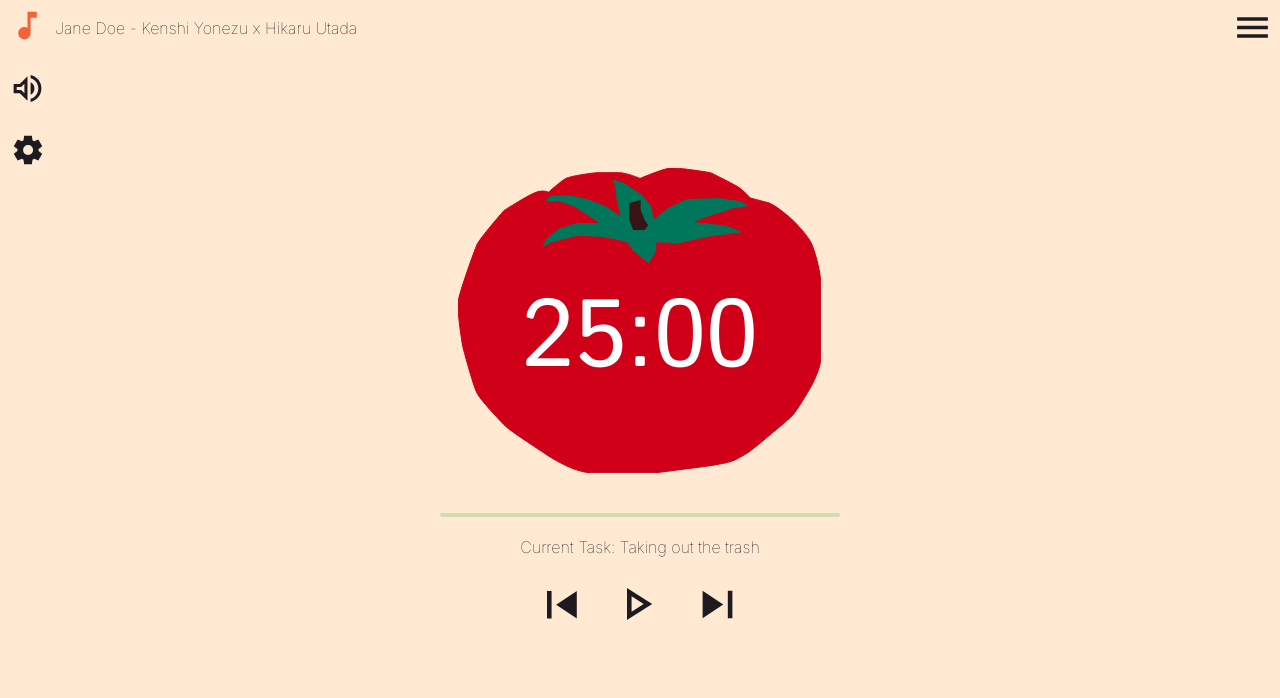
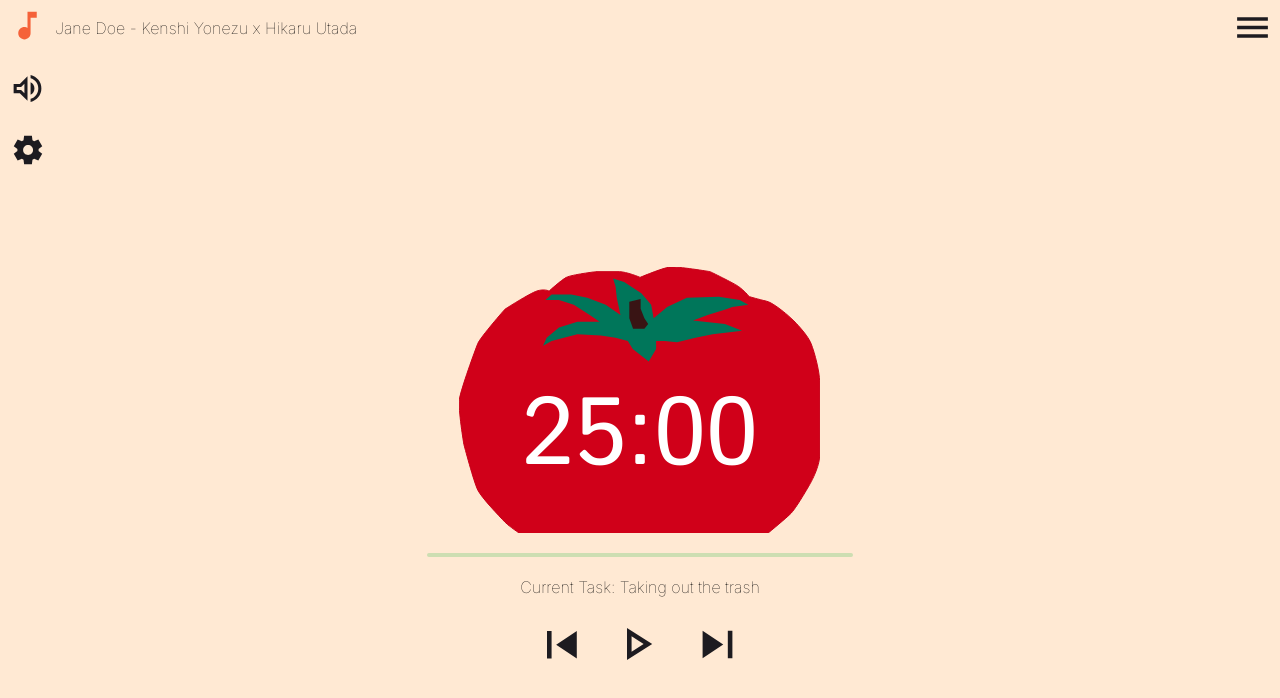
Before and after one commit to Judygubb/Pomodoro, a React (Vite) app in the folder frontend/: page / in a window 1280 px wide. Shown: the top 698 px of the page. Built offline with nearby package versions, Linux system fonts and the light colour scheme; no server answers.

Commit message:
fix: middle container layout

```diff
--- a/frontend/src/css/middle_container.css
+++ b/frontend/src/css/middle_container.css
@@ -1,3 +1,9 @@
+.middle-container {
+  display: grid;
+  grid-template-rows: repeat(3, 1fr); /* Creates 3 rows of equal height */
+  height: 100vh;
+}
+
 .pomodoro-container {
   display: flex;
   flex-direction: column;
@@ -10,14 +16,15 @@
 .tomato {
   transition: all 0.2s ease;
   position: relative;
-  width: 363px;
-  height: 305px;
+  width: 100%;
+  height: auto;
   background: url('/icons/tomato.svg') no-repeat center;
   background-size: contain;
   display: flex;
   align-items: center;
   justify-content: center;
-  margin-bottom: 20px;
+  margin-left: auto;
+  margin-right: auto;
 }
 
 .tomato.break {
@@ -41,12 +48,20 @@
   margin-top: 100px;
 }
 
-.progress-bar-container {
-  width: 400px;
+.control-container {
+  width: 100%px;
+  height: auto;
+  padding: 0;
+  display: flex;
+  flex-direction: column;
+  align-items: center;
+}
+
+.progress-bar {
+  width: 100%;
   height: 4px;
   background-color: #CDDEB2;
   border-radius: 2px;
-  overflow: hidden;
   margin: 20px 0;
 }
 
--- a/frontend/src/views/mainView.jsx
+++ b/frontend/src/views/mainView.jsx
@@ -38,8 +38,9 @@ function MainView({ timer, progress, isRunning, isBreak, isFinished, onPlay, onP
 
   return (
     <>
-    <div className={`background-container background-container.break ${isBreak ? 'break' : ''}`}>
+    <div className={`background-container ${isBreak ? 'break' : ''}`}>
 
+      {/* Top-Left Section */}
       <div className="section">
         <div className="top-left-buttons">
           <div className="music-title-container">
@@ -51,14 +52,21 @@ function MainView({ timer, progress, isRunning, isBreak, isFinished, onPlay, onP
         </div>
       </div>
 
+      {/* Middle Section */}
       <div className="section">
-        <div className="pomodoro-container">
+        <div className="middle-container">
+          <div className="section"></div>
 
-          <div className={`tomato tomato.break ${isBreak ? 'break' : ''}`}>
+          <div className="section">
+            <div className={`tomato ${isBreak ? 'break' : ''}`}>
               <h1 className="timer">{timer || "00:00"}</h1>
             </div>
+          </div>
 
-          <div className="progress-bar-container">
+          <div className="section">
+            <div className="control-container">
+
+              <div className="progress-bar">
                 <div
                   className="progress-bar-fill"
                   style={{ width: `${progress}%` }}
@@ -67,26 +75,35 @@ function MainView({ timer, progress, isRunning, isBreak, isFinished, onPlay, onP
 
               <div className="text">Current Task: Taking out the trash</div>
 
+              <div className="buttons">
+                <button
+                  className="button button-back"
+                  onClick={handleResetClick}
+                ></button>
 
-          <div className="buttons">
-            <button className="button button-back"
-                    onClick={handleResetClick}></button>
+                <button
+                  className={`button button-play ${isRunning ? 'running' : ''}`}
+                  onClick={handlePlayClick}
+                ></button>
 
-            <button className={`button button-play ${isRunning ? 'running' : ''}`}
-                    onClick={handlePlayClick}></button>
-
-            <button className="button button-skip"
-                    onClick={handleSkipClick}></button>
+                <button
+                  className="button button-skip"
+                  onClick={handleSkipClick}
+                ></button>
               </div>
 
             </div>
           </div>
+        </div>
+      </div>
 
+      {/* Top-Right Section */}
       <div className="section">
         <div className="top-right-buttons">
           <button className="button button-menu"></button>
         </div>
       </div>
+
     </div>
     </>
   )
```
Lines whose indentation alone changed are shown as unchanged.
